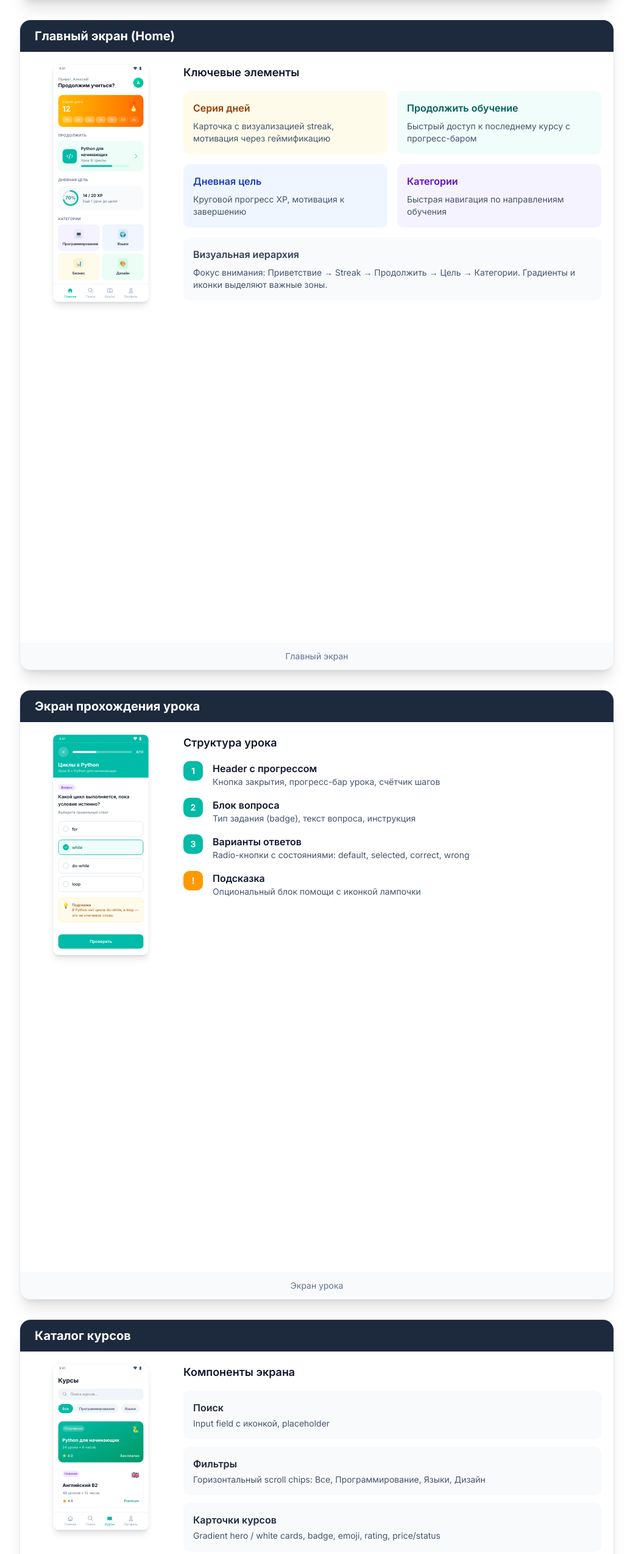
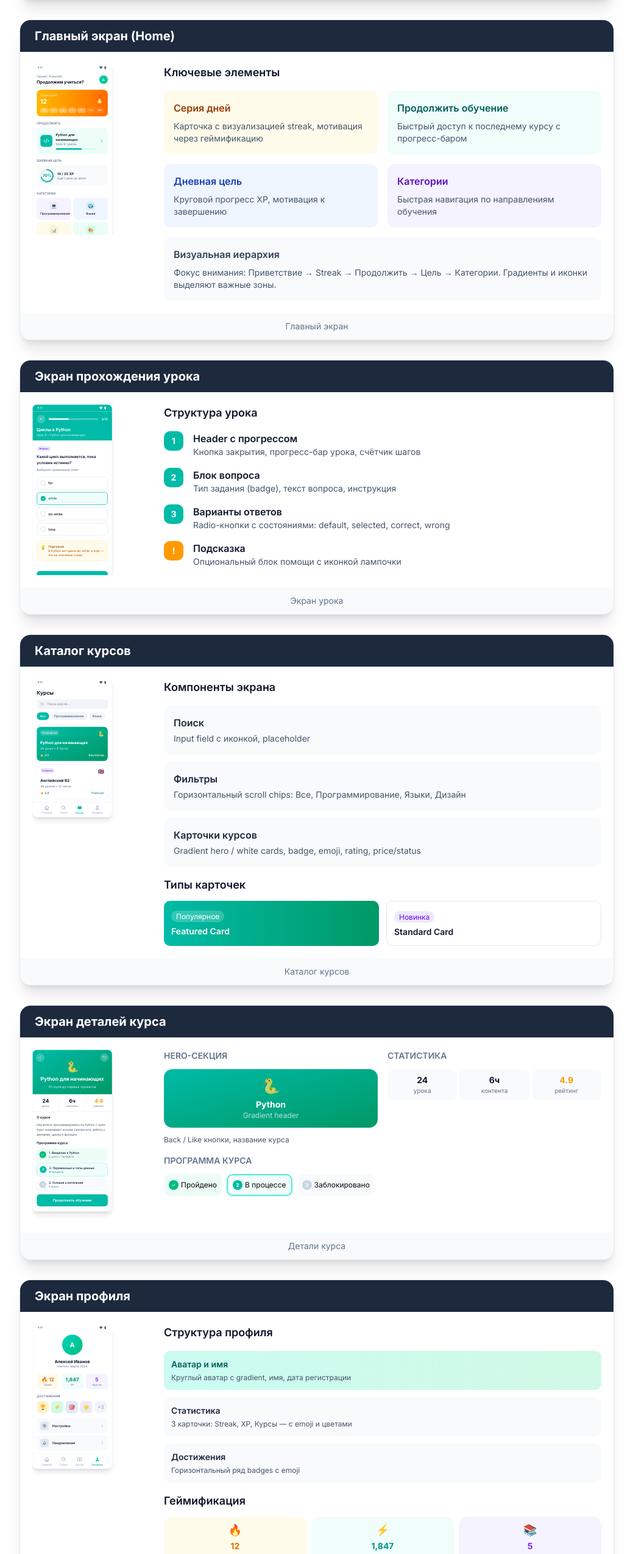
Before and after one commit to SecondNiceee/vir, a Next.js app: page /pdf4 in a window 1280 px wide. Shown: the part 1138-3686 px from the top of the page at 61% size, without its empty margins (120-1159 px from the left). Built offline with nearby package versions, Linux system fonts and the light colour scheme.

Commit message:
refactor: adjust preview dimensions and scaling in Pdf4Page component

```diff
--- a/app/pdf4/page.tsx
+++ b/app/pdf4/page.tsx
@@ -121,8 +121,8 @@ export default function Pdf4Page() {
             </div>
             <div className="p-5 flex gap-6">
               {/* Preview */}
-              <div className="w-56 flex-shrink-0 flex items-center justify-center">
-                <div className="transform scale-[0.42] origin-top">
+              <div className="w-48 h-[280px] flex-shrink-0 overflow-hidden">
+                <div className="transform scale-[0.35] origin-top-left">
                   <HomeScreen />
                 </div>
               </div>
@@ -169,8 +169,8 @@ export default function Pdf4Page() {
             </div>
             <div className="p-5 flex gap-6">
               {/* Preview */}
-              <div className="w-56 flex-shrink-0 flex items-center justify-center">
-                <div className="transform scale-[0.42] origin-top">
+              <div className="w-48 h-[280px] flex-shrink-0 overflow-hidden">
+                <div className="transform scale-[0.35] origin-top-left">
                   <LessonScreen />
                 </div>
               </div>
@@ -222,8 +222,8 @@ export default function Pdf4Page() {
             </div>
             <div className="p-5 flex gap-6">
               {/* Preview */}
-              <div className="w-56 flex-shrink-0 flex items-center justify-center">
-                <div className="transform scale-[0.42] origin-top">
+              <div className="w-48 h-[280px] flex-shrink-0 overflow-hidden">
+                <div className="transform scale-[0.35] origin-top-left">
                   <CatalogScreen />
                 </div>
               </div>
@@ -268,8 +268,8 @@ export default function Pdf4Page() {
             </div>
             <div className="p-5 flex gap-6">
               {/* Preview */}
-              <div className="w-56 flex-shrink-0 flex items-center justify-center">
-                <div className="transform scale-[0.42] origin-top">
+              <div className="w-48 h-[280px] flex-shrink-0 overflow-hidden">
+                <div className="transform scale-[0.35] origin-top-left">
                   <CourseDetailsScreen />
                 </div>
               </div>
@@ -335,8 +335,8 @@ export default function Pdf4Page() {
             </div>
             <div className="p-5 flex gap-6">
               {/* Preview */}
-              <div className="w-56 flex-shrink-0 flex items-center justify-center">
-                <div className="transform scale-[0.42] origin-top">
+              <div className="w-48 h-[280px] flex-shrink-0 overflow-hidden">
+                <div className="transform scale-[0.35] origin-top-left">
                   <ProfileScreen />
                 </div>
               </div>
@@ -497,25 +497,25 @@ export default function Pdf4Page() {
 
           {/* Слайд 10 - Итоги */}
           <div className="bg-gradient-to-br from-emerald-600 to-teal-700 rounded-2xl shadow-xl overflow-hidden flex flex-col print:rounded-none print:shadow-none print:break-after-page">
-            <div className="flex-1 flex flex-col items-center justify-center text-white p-12">
-              <h1 className="text-3xl font-bold mb-6 text-center">Итоги ПЗ №4</h1>
-              <div className="grid grid-cols-3 gap-6 mb-8">
-                <div className="bg-white/10 rounded-xl p-4 text-center">
-                  <p className="text-3xl font-bold">6</p>
-                  <p className="text-sm text-white/70">Hi-Fi экранов</p>
+            <div className="flex flex-col items-center justify-center text-white p-6">
+              <h1 className="text-2xl font-bold mb-4 text-center">Итоги ПЗ №4</h1>
+              <div className="grid grid-cols-3 gap-4 mb-5">
+                <div className="bg-white/10 rounded-xl p-3 text-center">
+                  <p className="text-2xl font-bold">6</p>
+                  <p className="text-xs text-white/70">Hi-Fi экранов</p>
                 </div>
-                <div className="bg-white/10 rounded-xl p-4 text-center">
-                  <p className="text-3xl font-bold">3</p>
-                  <p className="text-sm text-white/70">Сервисных состояния</p>
+                <div className="bg-white/10 rounded-xl p-3 text-center">
+                  <p className="text-2xl font-bold">3</p>
+                  <p className="text-xs text-white/70">Сервисных состояния</p>
                 </div>
-                <div className="bg-white/10 rounded-xl p-4 text-center">
-                  <p className="text-3xl font-bold">100%</p>
-                  <p className="text-sm text-white/70">UI-кит применён</p>
+                <div className="bg-white/10 rounded-xl p-3 text-center">
+                  <p className="text-2xl font-bold">100%</p>
+                  <p className="text-xs text-white/70">UI-кит применён</p>
                 </div>
               </div>
               <div className="text-center">
-                <p className="text-white/80 mb-2">Следующий этап:</p>
-                <p className="text-xl font-semibold">ПЗ №5 — Интерактивный прототип и презентация</p>
+                <p className="text-white/80 text-sm mb-1">Следующий этап:</p>
+                <p className="text-lg font-semibold">ПЗ №5 — Интерактивный прототип и презентация</p>
               </div>
             </div>
             <div className="bg-black/20 px-6 py-3 text-center text-white/60 text-sm">
```
